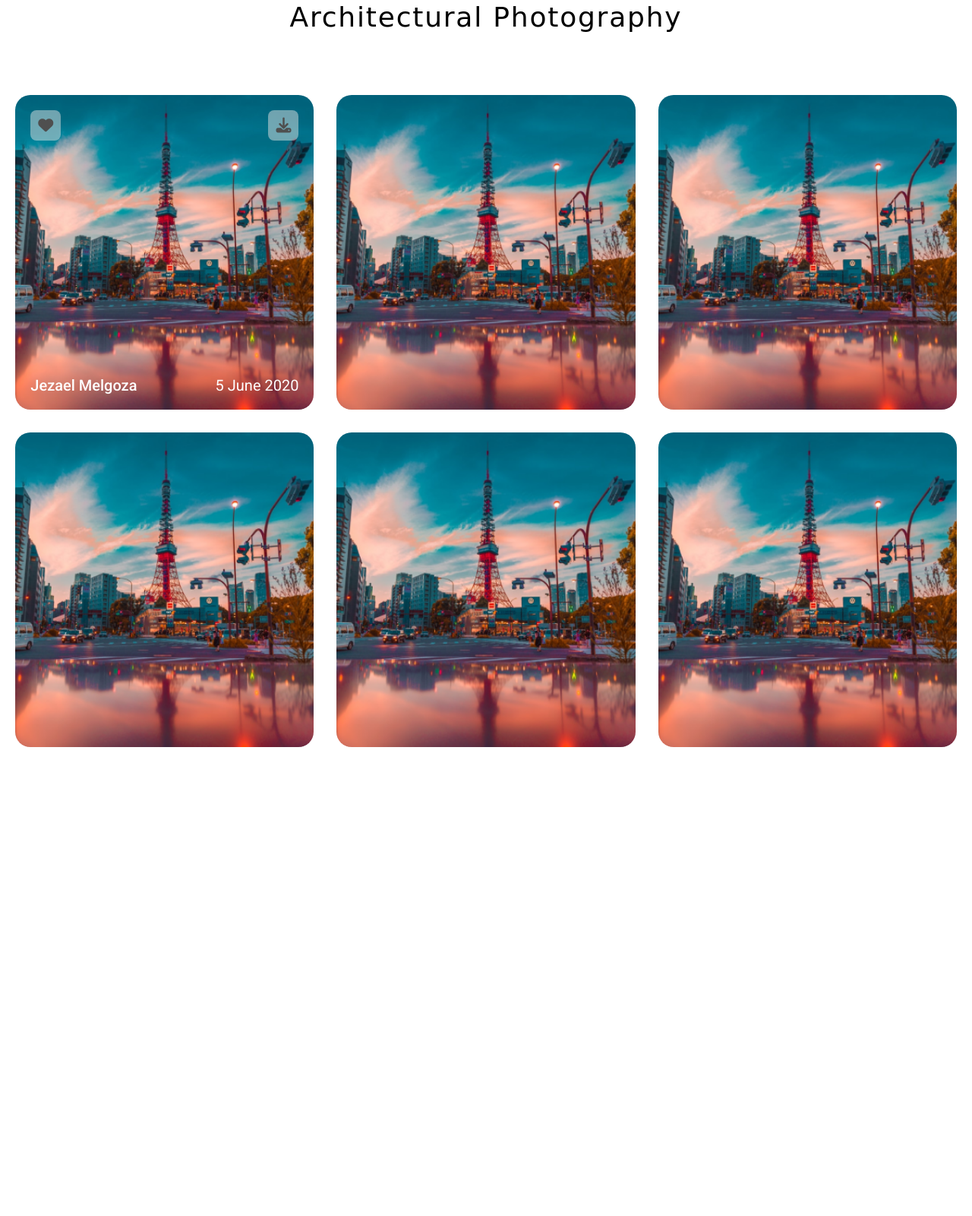
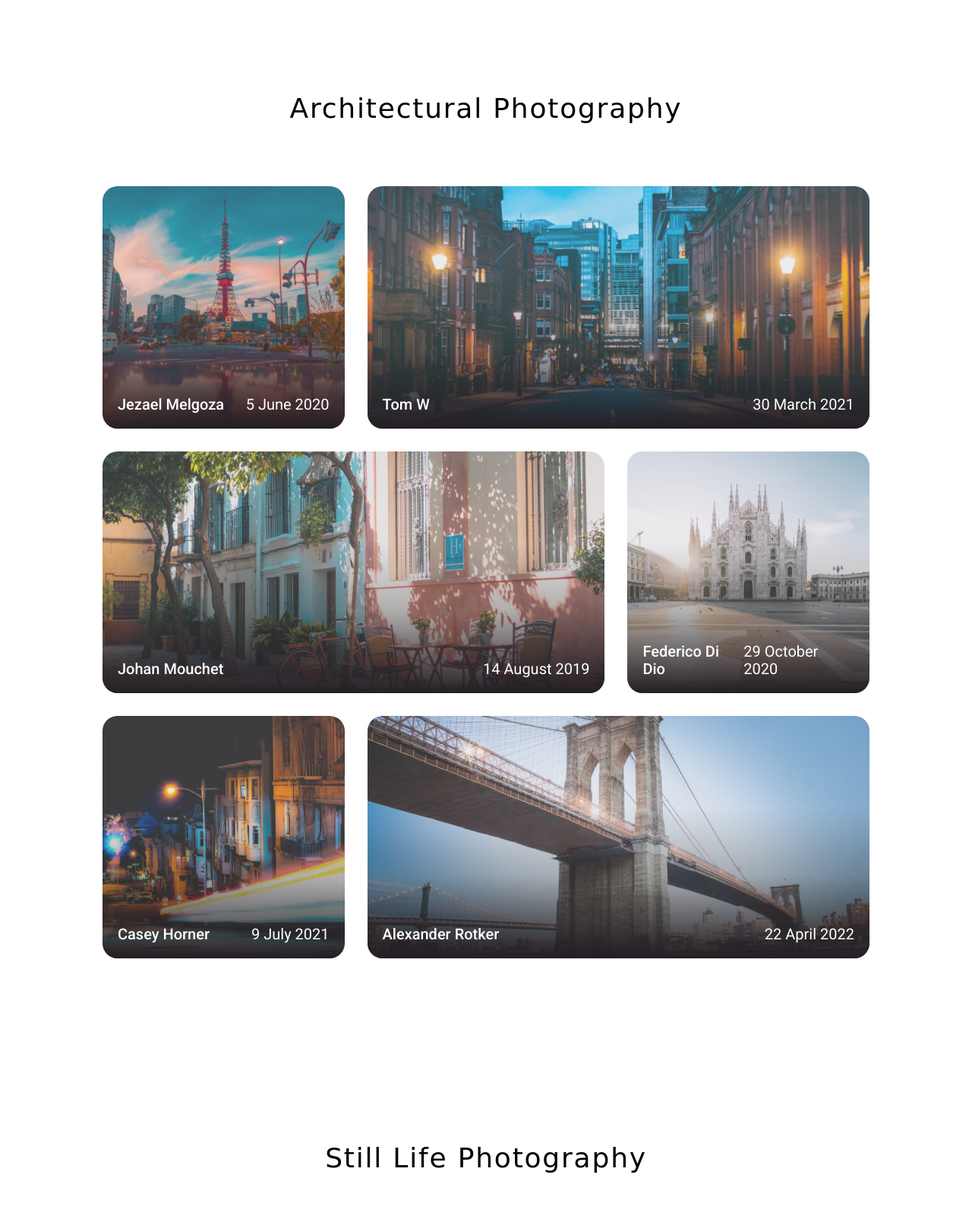
Before and after one commit to Bohdan-Podponarovskyi/Photography, a plain HTML site: page index.html in a window 1280 px wide. Shown: the top 1600 px of the page at 76% size. Before the commit the page ends 1547 px from the top, so only its background shows below. Drawn offline with Linux system fonts and the light colour scheme; a web font is replaced by a local one.

Commit message:
add hovers

```diff
--- a/css/styles.css
+++ b/css/styles.css
@@ -1,5 +1,6 @@
 * {
     box-sizing: border-box;
+    transition: all .1s ease-in;
 }
 
 html {
@@ -22,20 +23,41 @@ main {
     justify-content: center;
     align-items: center;
 }
+section {
+    margin: 120px 135px;
+}
 
 img {
     border-radius: 20px;
     width: 100%;
     height: 100%;
+    position: relative;
+    display: block;
 }
 
-i {
+.content-wrapper:after {
+    content: '';
+    min-width: 100%;
+    min-height: 100%;
+    background: linear-gradient(360deg, #241F24 0%, rgba(91, 91, 91, 0.447552) 34.11%, rgba(187, 186, 192, 0.26) 62.5%);
+    border-radius: 20px;
+    position: absolute;
+    z-index: 1;
+}
+
+.fa-solid {
     width: 40px;
     height: 40px;
     background: rgba(224, 224, 224, 0.5);
     border-radius: 8px;
-    padding: 10px;
     color: #4F4F4F;
+    display: flex;
+    align-items: center;
+    justify-content: center;
+}
+
+.fa-solid:hover {
+    background: #E0E0E0;
 }
 
 .content__photographer {
@@ -59,7 +81,7 @@ i {
 
 .grid-container {
     display: grid;
-    grid-template: repeat(3, 1fr) / repeat(3, 1fr);
+    grid-template: repeat(3, 1fr) / auto;
     gap: 30px;
 }
 
@@ -79,6 +101,7 @@ i {
     display: flex;
     flex-direction: row;
     justify-content: space-between;
+    z-index: 2;
 }
 
 .content__hover-buttons {
@@ -86,7 +109,29 @@ i {
     top: 0;
     padding: 20px;
     width: 100%;
-    display: flex;
+    display: none;
     flex-direction: row;
     justify-content: space-between;
+    z-index: 2;
 }
+
+.content-wrapper:hover .content__hover-buttons {
+    display: flex;
+    cursor: pointer;
+}
+
+.content-wrapper:hover::after {
+    background: linear-gradient(0deg, #241F24 1.04%, rgba(91, 91, 91, 0.26) 6.99%, rgba(187, 186, 192, 0) 12.29%);
+}
+
+.content__image-2 {
+    grid-area: 1 / 2 / 2 / 4;
+}
+
+.content__image-3 {
+    grid-area: 2 / 1 / 3 / 3;
+}
+
+.content__image-6 {
+    grid-area: 3 / 2 / 4 / 4;
+}
--- a/index.html
+++ b/index.html
@@ -3,10 +3,10 @@
 <head>
     <meta charset="UTF-8">
     <title>Photography</title>
-    <link rel="stylesheet" href="/css/reset.css">
+    <link rel="stylesheet" href="./css/reset.css">
     <script src="https://kit.fontawesome.com/90df8eb40e.js" crossorigin="anonymous"></script>
     <link href="https://fonts.googleapis.com/css2?family=Delius+Unicase&family=Roboto:wght@400;500&display=swap" rel="stylesheet">
-    <link rel="stylesheet" href="/css/styles.css">
+    <link rel="stylesheet" href="./css/styles.css">
 </head>
 <body>
     <main>
@@ -14,56 +14,143 @@
             <h2 class="title">Architectural Photography</h2>
             <div class="grid-container">
                 <div class="content-wrapper content__image-1">
-                    <img src="/img/image-1.png" alt="Square photo">
+                    <img src="./img/image-1.png" alt="Square photo" class="content__image">
                     <div class="content__hover-buttons">
-                        <span class="content__button"><i class="fa-solid fa-heart"></i></span>
-                        <span class="content__button"><i class="fa-solid fa-download"></i></span>
+                        <i class="fa-solid fa-heart"></i>
+                        <i class="fa-solid fa-download"></i>
                     </div>
                     <div class="content__description">
                         <span class="content__photographer">Jezael Melgoza</span>
                         <span class="content__date">5 June 2020</span>
                     </div>
                 </div>
-                <div class="img-wrapper">
-                    <img src="/img/image-1.png" alt="Square photo">
-                    <div>
-                        <span>Jezael Melgoza</span>
-                        <span>5 June 2020</span>
+                <div class="content-wrapper content__image-2">
+                    <img src="./img/image-2.png" alt="Square photo">
+                    <div class="content__hover-buttons">
+                        <i class="fa-solid fa-heart"></i>
+                        <i class="fa-solid fa-download"></i>
+                    </div>
+                    <div class="content__description">
+                        <span class="content__photographer">Tom W</span>
+                        <span class="content__date">30 March 2021</span>
                     </div>
                 </div>
-                <div class="img-wrapper">
-                    <img src="/img/image-1.png" alt="Square photo">
-                    <div>
-                        <span>Jezael Melgoza</span>
-                        <span>5 June 2020</span>
+                <div class="content-wrapper content__image-3">
+                    <img src="./img/image-3.png" alt="Square photo">
+                    <div class="content__hover-buttons">
+                        <i class="fa-solid fa-heart"></i>
+                        <i class="fa-solid fa-download"></i>
+                    </div>
+                    <div class="content__description">
+                        <span class="content__photographer">Johan Mouchet</span>
+                        <span class="content__date">14 August 2019</span>
                     </div>
                 </div>
-                <div class="img-wrapper">
-                    <img src="/img/image-1.png" alt="Square photo">
-                    <div>
-                        <span>Jezael Melgoza</span>
-                        <span>5 June 2020</span>
+                <div class="content-wrapper content__image-4">
+                    <img src="./img/image-4.png" alt="Square photo">
+                    <div class="content__hover-buttons">
+                        <i class="fa-solid fa-heart"></i>
+                        <i class="fa-solid fa-download"></i>
+                    </div>
+                    <div class="content__description">
+                        <span class="content__photographer">Federico Di Dio</span>
+                        <span class="content__date">29 October 2020</span>
                     </div>
                 </div>
-                <div class="img-wrapper">
-                    <img src="/img/image-1.png" alt="Square photo">
-                    <div>
-                        <span>Jezael Melgoza</span>
-                        <span>5 June 2020</span>
+                <div class="content-wrapper content__image-5">
+                    <img src="./img/image-5.png" alt="Square photo">
+                    <div class="content__hover-buttons">
+                        <i class="fa-solid fa-heart"></i>
+                        <i class="fa-solid fa-download"></i>
+                    </div>
+                    <div class="content__description">
+                        <span class="content__photographer">Casey Horner</span>
+                        <span class="content__date">9 July 2021</span>
                     </div>
                 </div>
-                <div class="img-wrapper">
-                    <img src="/img/image-1.png" alt="Square photo">
-                    <div>
-                        <span>Jezael Melgoza</span>
-                        <span>5 June 2020</span>
+                <div class="content-wrapper content__image-6">
+                    <img src="./img/image-6.png" alt="Square photo">
+                    <div class="content__hover-buttons">
+                        <i class="fa-solid fa-heart"></i>
+                        <i class="fa-solid fa-download"></i>
+                    </div>
+                    <div class="content__description">
+                        <span class="content__photographer">Alexander Rotker</span>
+                        <span class="content__date">22 April 2022</span>
                     </div>
                 </div>
             </div>
         </section>
         <section>
-<!--            <h2 class="title">Still Life Photography</h2>-->
-            <div class="grid-container"></div>
+            <h2 class="title">Still Life Photography</h2>
+            <div class="grid-container">
+                <div class="content-wrapper content__image-1">
+                    <img src="./img/image-1.png" alt="Square photo" class="content__image">
+                    <div class="content__hover-buttons">
+                        <i class="fa-solid fa-heart"></i>
+                        <i class="fa-solid fa-download"></i>
+                    </div>
+                    <div class="content__description">
+                        <span class="content__photographer">Jezael Melgoza</span>
+                        <span class="content__date">5 June 2020</span>
+                    </div>
+                </div>
+                <div class="content-wrapper content__image-2">
+                    <img src="./img/image-2.png" alt="Square photo">
+                    <div class="content__hover-buttons">
+                        <i class="fa-solid fa-heart"></i>
+                        <i class="fa-solid fa-download"></i>
+                    </div>
+                    <div class="content__description">
+                        <span class="content__photographer">Jezael Melgoza</span>
+                        <span class="content__date">5 June 2020</span>
+                    </div>
+                </div>
+                <div class="content-wrapper content__image-3">
+                    <img src="./img/image-3.png" alt="Square photo">
+                    <div class="content__hover-buttons">
+                        <i class="fa-solid fa-heart"></i>
+                        <i class="fa-solid fa-download"></i>
+                    </div>
+                    <div class="content__description">
+                        <span class="content__photographer">Jezael Melgoza</span>
+                        <span class="content__date">5 June 2020</span>
+                    </div>
+                </div>
+                <div class="content-wrapper content__image-4">
+                    <img src="./img/image-4.png" alt="Square photo">
+                    <div class="content__hover-buttons">
+                        <i class="fa-solid fa-heart"></i>
+                        <i class="fa-solid fa-download"></i>
+                    </div>
+                    <div class="content__description">
+                        <span class="content__photographer">Jezael Melgoza</span>
+                        <span class="content__date">5 June 2020</span>
+                    </div>
+                </div>
+                <div class="content-wrapper content__image-5">
+                    <img src="./img/image-5.png" alt="Square photo">
+                    <div class="content__hover-buttons">
+                        <i class="fa-solid fa-heart"></i>
+                        <i class="fa-solid fa-download"></i>
+                    </div>
+                    <div class="content__description">
+                        <span class="content__photographer">Jezael Melgoza</span>
+                        <span class="content__date">5 June 2020</span>
+                    </div>
+                </div>
+                <div class="content-wrapper content__image-6">
+                    <img src="./img/image-6.png" alt="Square photo">
+                    <div class="content__hover-buttons">
+                        <i class="fa-solid fa-heart"></i>
+                        <i class="fa-solid fa-download"></i>
+                    </div>
+                    <div class="content__description">
+                        <span class="content__photographer">Jezael Melgoza</span>
+                        <span class="content__date">5 June 2020</span>
+                    </div>
+                </div>
+            </div>
         </section>
         <section>
 <!--            <h2 class="title">Portrait and Fashion Photography</h2>-->
```
